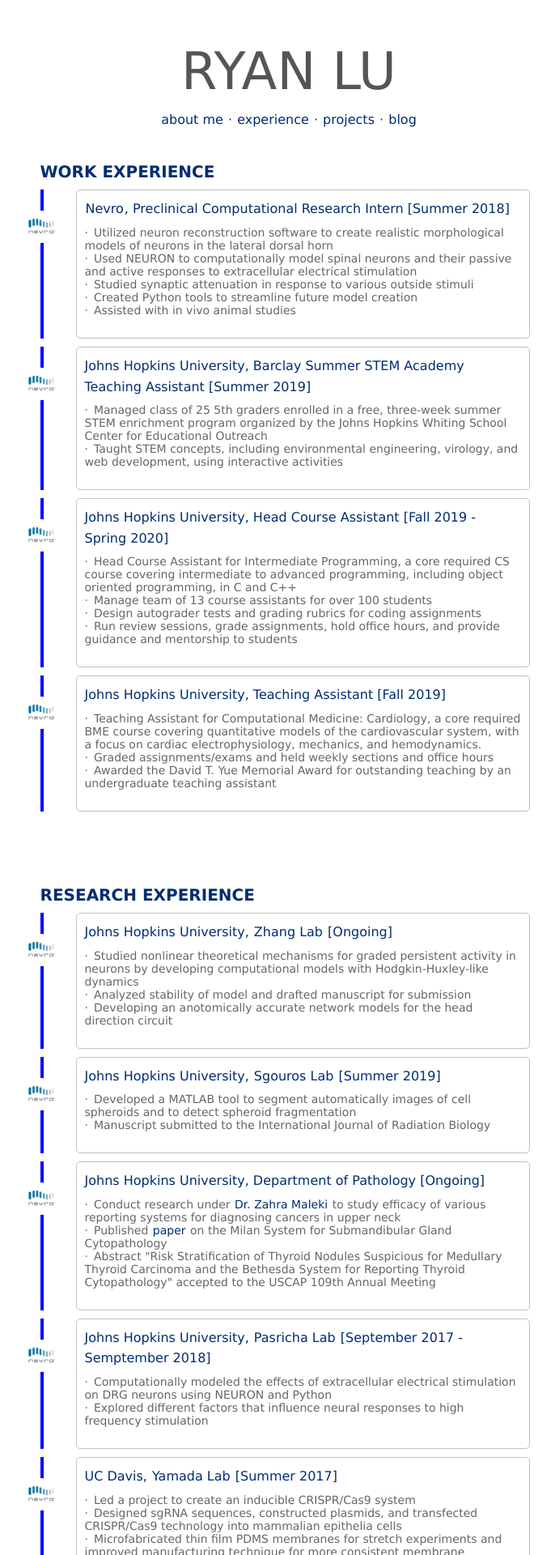
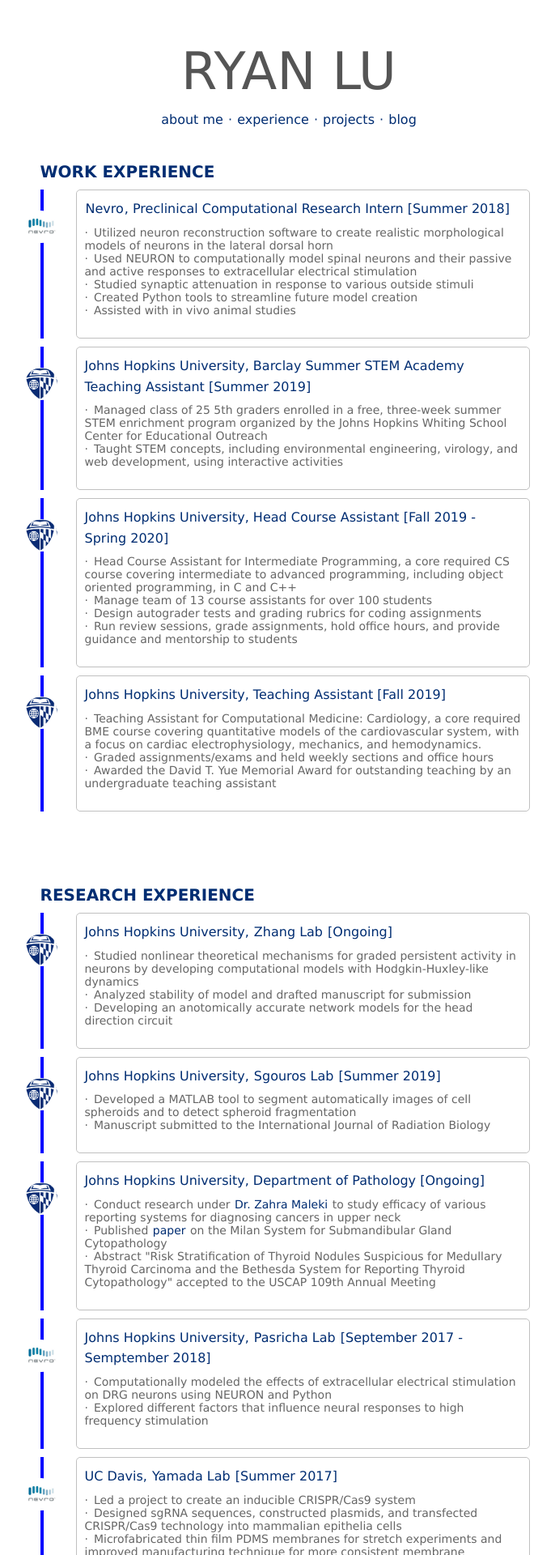
Before and after one commit to ryanlu41/ryanlu41.github.io, a Jekyll site: the page built from experience/index.html, in a window 1280 px wide. Shown: the top 1920 px of the page at 81% size, without its empty margins (283-969 px from the left). Built offline with Jekyll 4.4.1, drawn with Linux system fonts in a browser that asks for light colours.

Commit message:
jhu logo

```diff
--- a/experience/index.html
+++ b/experience/index.html
@@ -31,9 +31,9 @@
 		background-image: url('{{ site.url }}/images/nevro.jpg');
 	}
 
-	.cornell:before {
+	.jhu:before {
 		background-size: contain;
-		background-image: url('{{ site.url }}/images/cornell.jpg');
+		background-image: url('{{ site.url }}/images/jhu.jpg');
 	}
 
 	.st:before {
@@ -57,7 +57,7 @@
 			</div>
 		</div>
 		<div class="timeline">
-			<div class="timeline-item nevro">
+			<div class="timeline-item jhu">
 				<h4>Johns Hopkins University, Barclay Summer STEM Academy Teaching Assistant [Summer 2019]</h4>
 				<ul>
 					<li>Managed class of 25 5th graders enrolled in a free, three-week summer STEM enrichment program organized by the Johns Hopkins Whiting School Center for Educational Outreach </li>
@@ -66,7 +66,7 @@
 			</div>
 		</div>
 		<div class="timeline">
-			<div class="timeline-item nevro">
+			<div class="timeline-item jhu">
 				<h4>Johns Hopkins University, Head Course Assistant [Fall 2019 - Spring 2020]</h4>
 				<ul>
 					<li>Head Course Assistant for Intermediate Programming, a core required CS course covering intermediate to advanced
@@ -78,7 +78,7 @@
 			</div>
 		</div>
 		<div class="timeline">
-			<div class="timeline-item nevro">
+			<div class="timeline-item jhu">
 				<h4>Johns Hopkins University, Teaching Assistant [Fall 2019]</h4>
 				<ul>
 					<li>Teaching Assistant for Computational Medicine: Cardiology, a core required BME course
@@ -97,7 +97,7 @@
 	<div class='col-md-6 offset-md-3 content-pad'>
 		<h3>RESEARCH EXPERIENCE</h3>
 		<div class="timeline">
-			<div class="timeline-item nevro">
+			<div class="timeline-item jhu">
 				<h4>Johns Hopkins University, <a href='https://pages.jh.edu/~kechen/'>Zhang Lab</a> [Ongoing]</h4>
 				<ul>
 					<li>Studied nonlinear theoretical mechanisms for graded persistent activity in neurons by developing computational models with Hodgkin-Huxley-like dynamics</li>
@@ -107,7 +107,7 @@
 			</div>
 		</div>
 		<div class="timeline">
-			<div class="timeline-item nevro">
+			<div class="timeline-item jhu">
 				<h4>Johns Hopkins University, <a href = 'https://sgouroslab.jhu.edu/'>Sgouros Lab</a> [Summer 2019]</h4>
 				<ul>
 					<li>Developed a MATLAB tool to segment automatically images of cell spheroids and to detect spheroid fragmentation</li>
@@ -116,7 +116,7 @@
 			</div>
 		</div>
 		<div class="timeline">
-			<div class="timeline-item nevro">
+			<div class="timeline-item jhu">
 				<h4>Johns Hopkins University, Department of Pathology [Ongoing]</h4>
 				<ul>
 					<li>Conduct research under <a href = 'https://www.hopkinsmedicine.org/profiles/results/directory/profile/0022500/zahra-maleki'>Dr. Zahra Maleki</a> to study efficacy of various reporting systems for diagnosing cancers in upper neck</li>
```
Also changed, not shown: images/jhu.jpg (added).
